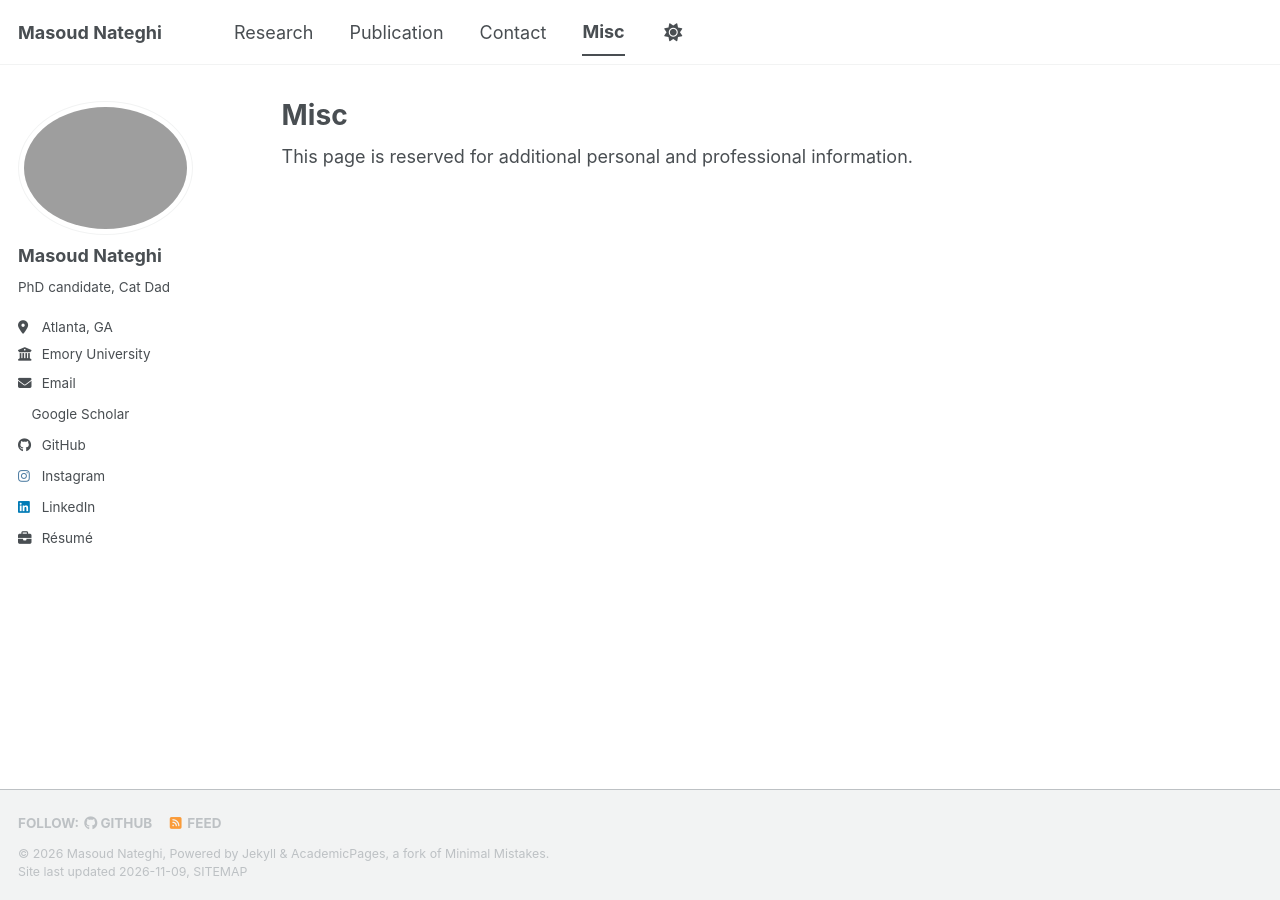
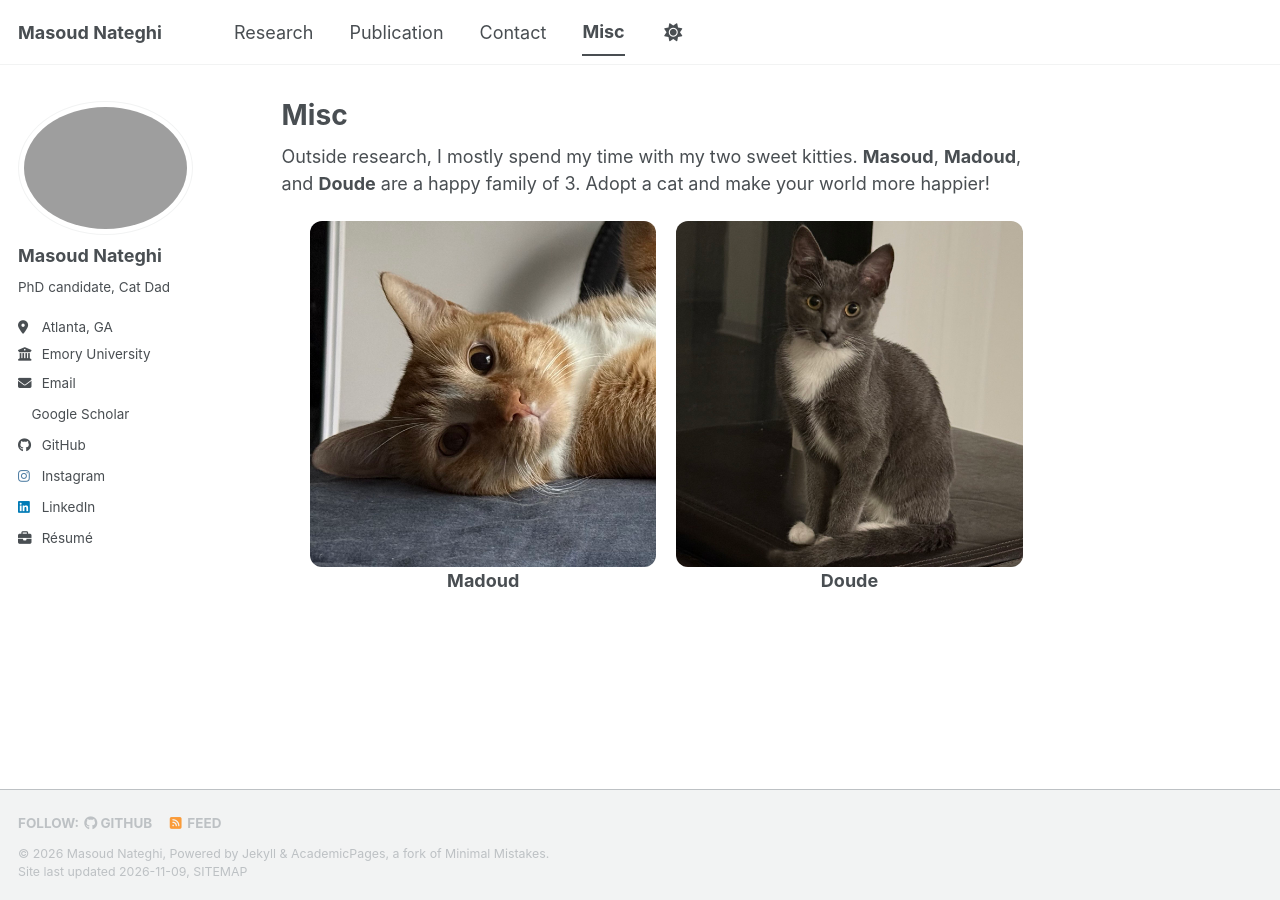
Before and after one commit to MasoudNateghi/MasoudNateghi.github.io, a Jekyll site: the page built from _pages/misc.md, in a window 1280 px wide. Built offline with Jekyll 4.4.1, drawn with Linux system fonts in a browser that asks for light colours; a style sheet for code colours, icons or effects is not loaded.

Commit message:
Update academic portfolio

```diff
--- a/_pages/misc.md
+++ b/_pages/misc.md
@@ -5,4 +5,17 @@ permalink: /misc/
 author_profile: true
 ---
 
-This page is reserved for additional personal and professional information.
+Outside research, I mostly spend my time with my two sweet kitties. **Masoud**, **Madoud**, and **Doude**  are a happy family of 3. Adopt a cat and make your world more happier!
+
+<div style="display: flex; gap: 20px; justify-content: center; text-align: center;">
+
+  <div style="width: 45%;">
+    <img src="/images/madoud.jpeg" alt="Madoud" style="width: 100%; border-radius: 12px;">
+    <p><strong>Madoud </strong></p>
+  </div>
+
+  <div style="width: 45%;">
+    <img src="/images/doude.jpg" alt="Doude" style="width: 100%; border-radius: 12px;">
+    <p><strong>Doude </strong></p>
+  </div>
+</div>
```
Also changed, not shown: _pages/research.md (+19 -1 lines), _publications/2026-01-01-self-supervised-fetal-heart-rate-acidosis.md (+1 -1 lines), images/bp1.png (added), images/doude.jpg (added), images/madoud.jpeg (added), images/masoud.jpg (added), images/sleep.png (added).
